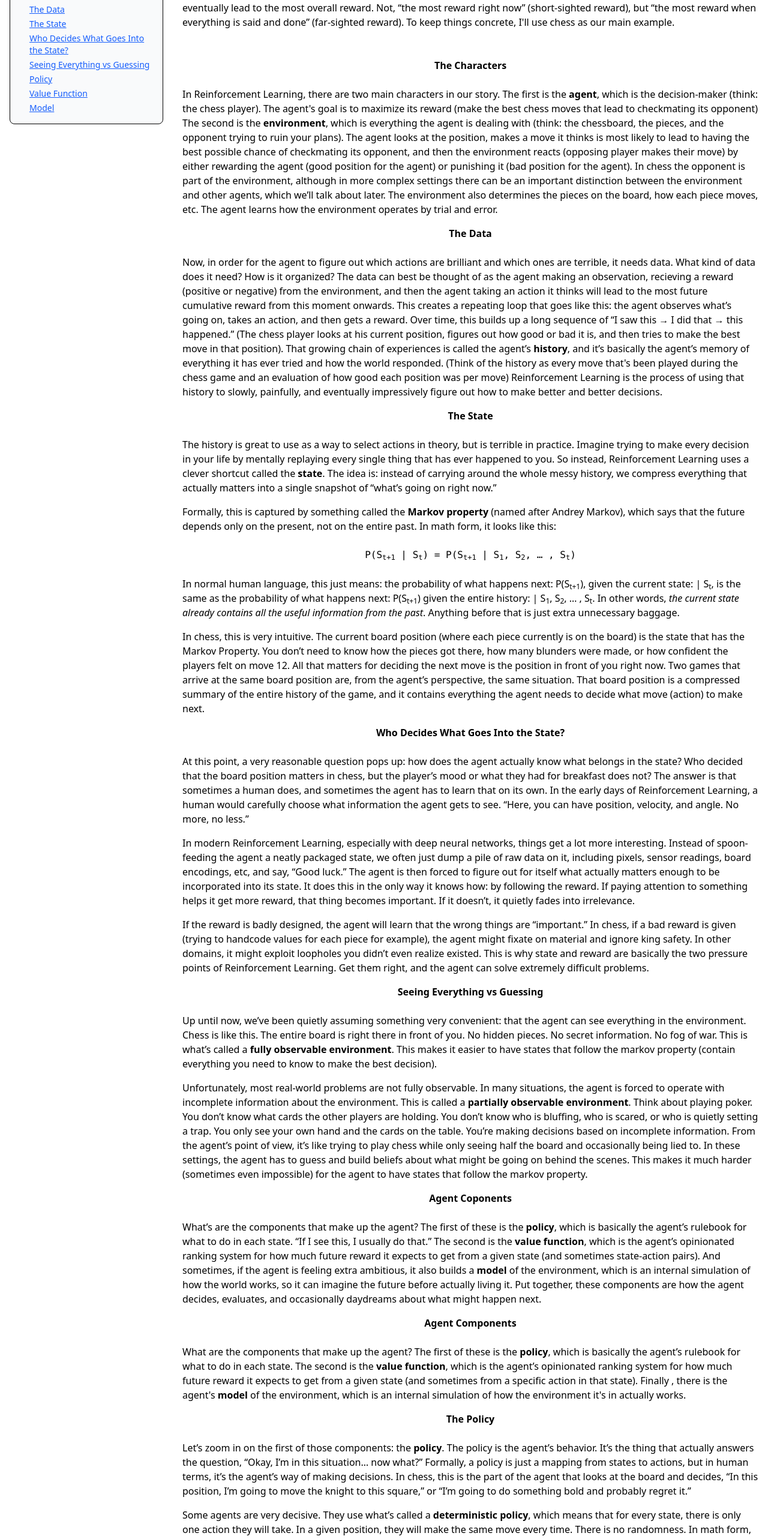
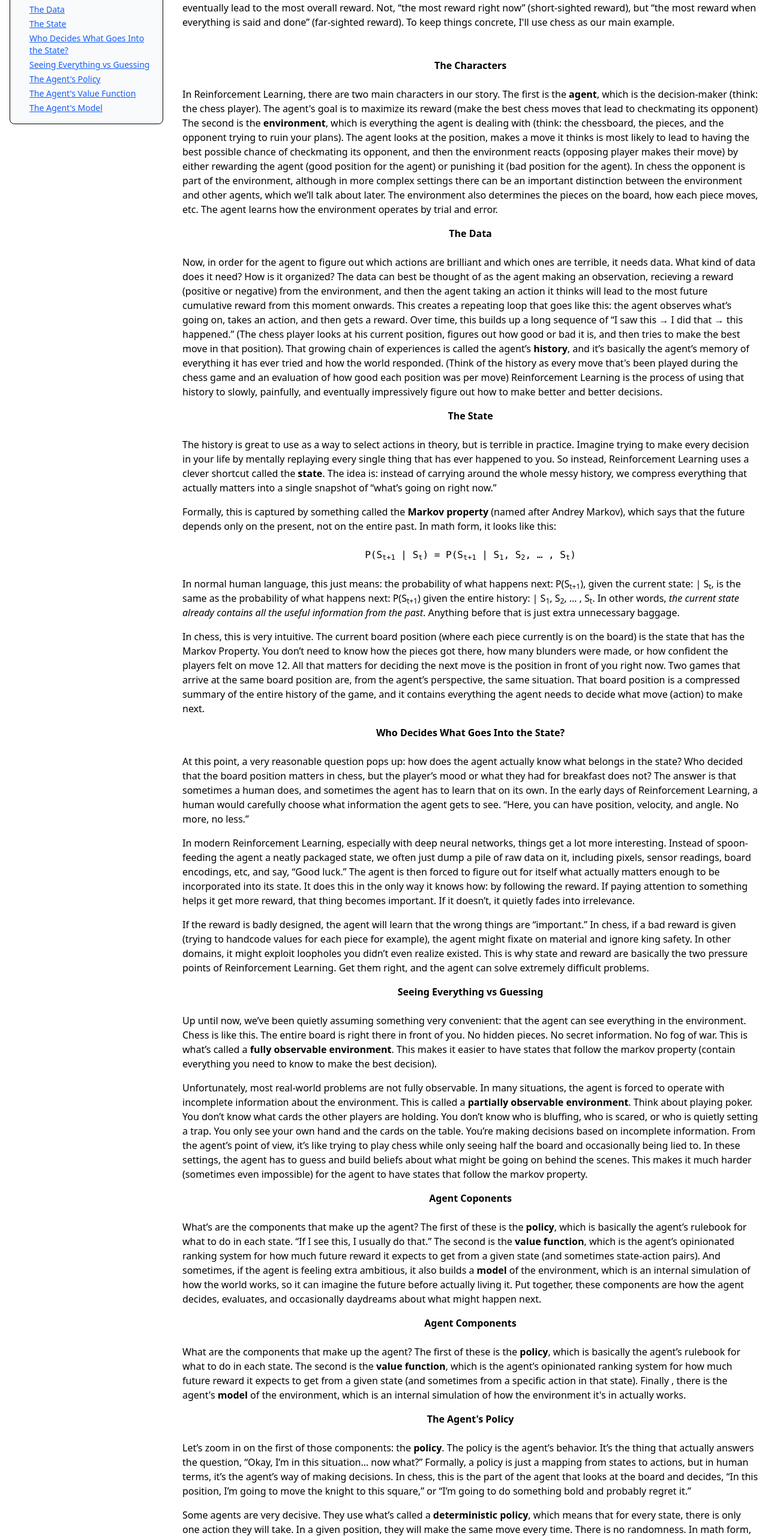
Before and after one commit to WilliamGiammona/learning-ai, a Next.js app: page /reinforcement-learning in a window 1280 px wide. Shown: the part 220-2785 px from the top of the page at 60% size. Built offline with nearby package versions, Linux system fonts and the light colour scheme.

Commit message:
continuing introduction

```diff
--- a/app/reinforcement-learning/page.tsx
+++ b/app/reinforcement-learning/page.tsx
@@ -64,7 +64,7 @@ export default function ReinforcementLearningPage() {
                       href="#policy"
                       className="text-blue-600 hover:text-blue-800 underline block"
                     >
-                      Policy
+                      The Agent's Policy
                     </a>
                   </li>
                   <li>
@@ -72,7 +72,7 @@ export default function ReinforcementLearningPage() {
                       href="#value-function"
                       className="text-blue-600 hover:text-blue-800 underline block"
                     >
-                      Value Function
+                      The Agent's Value Function
                     </a>
                   </li>
                   <li>
@@ -80,7 +80,7 @@ export default function ReinforcementLearningPage() {
                       href="#model"
                       className="text-blue-600 hover:text-blue-800 underline block"
                     >
-                      Model
+                      The Agent's Model
                     </a>
                   </li>
                 </ul>
@@ -316,7 +316,7 @@ export default function ReinforcementLearningPage() {
 
             <p className="mb-4">
               <strong id="policy" className="block text-center">
-                The Policy
+                The Agent's Policy
               </strong>
               <br />
               Let’s zoom in on the first of those components: the{" "}
@@ -370,7 +370,7 @@ export default function ReinforcementLearningPage() {
 
             <p className="mb-4">
               <strong id="value-function" className="block text-center">
-                The Value Function
+                The Agent's Value Function
               </strong>
               <br />
               If the policy is the agent’s “what should I do in this state?”
@@ -418,7 +418,7 @@ export default function ReinforcementLearningPage() {
 
             <p className="mb-4">
               <strong id="model" className="block text-center">
-                The Model
+                The Agent's Model
               </strong>
               <br />
               So far, our agent has been reacting to the world: see state, pick
```
